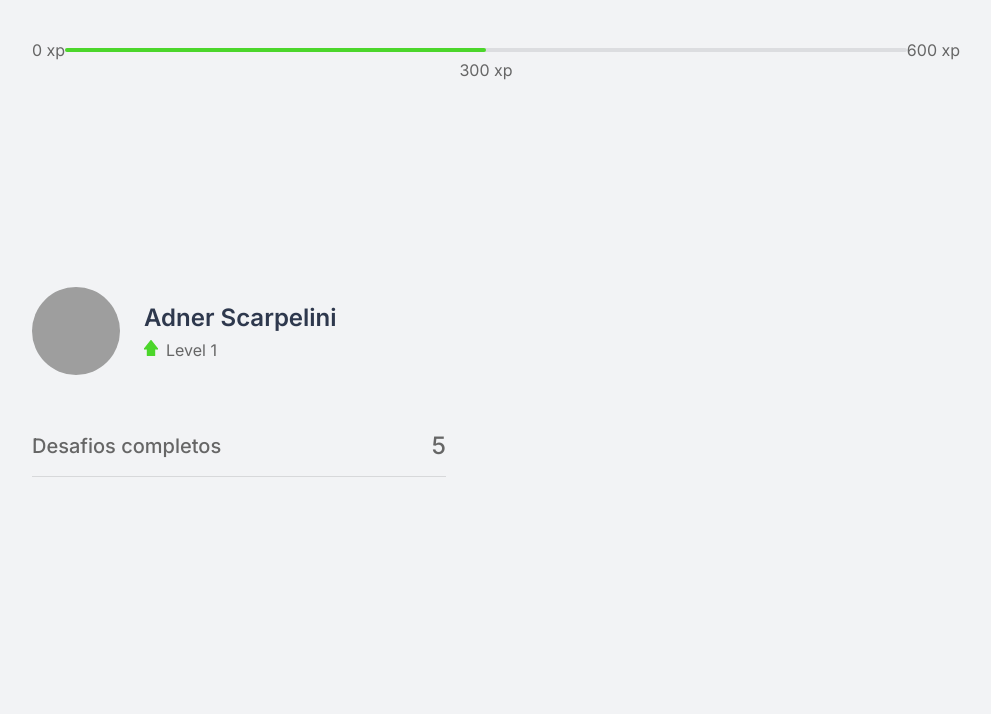
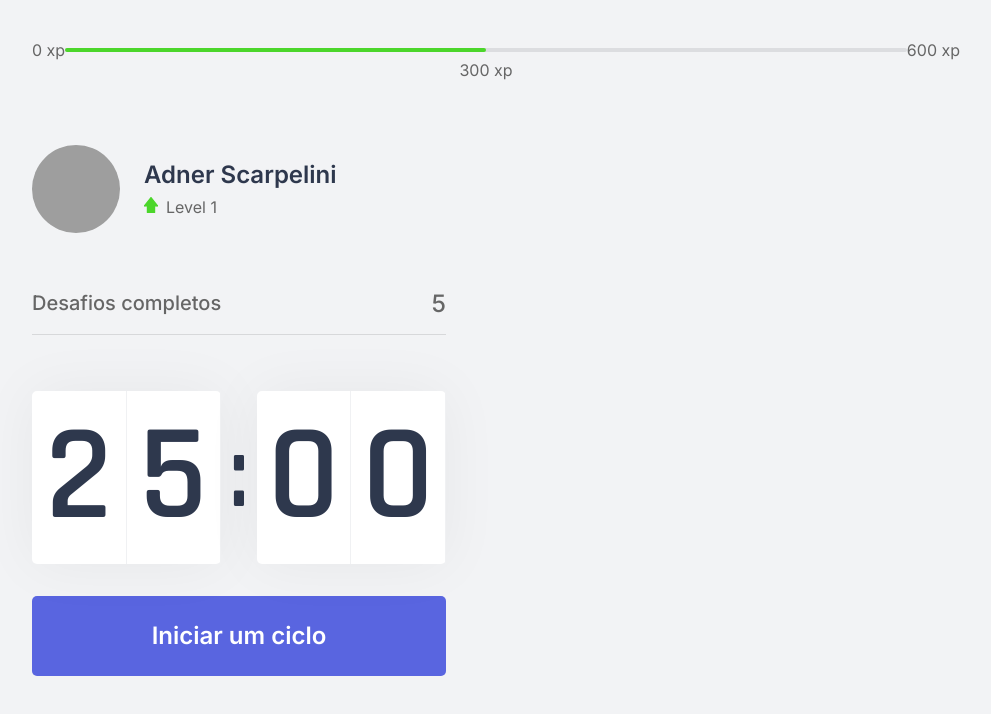
Before and after one commit to adnerscarpelini/nlw4-moveit-next, a Next.js app: page / in a window 1280 px wide. Shown: the top 714 px of the page, without its empty margins (144-1135 px from the left). Built offline with nearby package versions, Linux system fonts and the light colour scheme; grey boxes are pictures that could not be loaded.

Commit message:
Componente Countdown

```diff
--- /dev/null
+++ b/src/components/Countdown.tsx
@@ -0,0 +1,24 @@
+import styles from '../styles/components/Countdown.module.css';
+
+export function Countdown() {
+    return (
+        <div>
+            <div className={styles.countdownContainer}>
+                <div>
+                    <span>2</span>
+                    <span>5</span>
+                </div>
+                <span>:</span>
+                <div>
+                    <span>0</span>
+                    <span>0</span>
+                </div>
+            </div>
+
+            <button type="button" className={styles.countdownButton}>
+                Iniciar um ciclo
+            </button>
+
+        </div>
+    )
+}
--- a/src/pages/_document.tsx
+++ b/src/pages/_document.tsx
@@ -9,6 +9,7 @@
         return (
             <Html>
                 <Head>
+                    <link rel="shortcut icon" href="favicon.png" type="image/png" />
                     <link rel="preconnect" href="https://fonts.gstatic.com" />
                     <link href="https://fonts.googleapis.com/css2?family=Inter:wght@400;500;600&family=Rajdhani:wght@600&display=swap" rel="stylesheet" />
                 </Head>
--- a/src/pages/index.tsx
+++ b/src/pages/index.tsx
@@ -1,18 +1,27 @@
 
 import { CompletedChallanges } from "../components/CompletedChallanges";
+import { Countdown } from "../components/Countdown";
 import { ExperienceBar } from "../components/ExperienceBar";
 import { Profile } from '../components/Profile';
+
+import Head from 'next/head';
+
 import styles from '../styles/pages/Home.module.css';
 
 export default function Home() {
   return (
     <div className={styles.container}>
+      <Head>
+        <title>Início | move.it</title>
+      </Head>
+
       <ExperienceBar />
 
       <section>
         <div>
           <Profile />
           <CompletedChallanges />
+          <Countdown />
         </div>
         <div></div>
       </section>
--- /dev/null
+++ b/src/styles/components/Countdown.module.css
@@ -0,0 +1,65 @@
+.countdownContainer{
+    display: flex;
+    align-items: center;
+    font-family: Rajdhani;
+    font-weight: 600;
+    color: var(--title);
+}
+
+.countdownContainer > div {
+    flex: 1;
+
+    display: flex;
+    align-items: center;
+    justify-content: space-evenly;
+
+    background: var(--white);
+    box-shadow: 0 0 60px rgba(0, 0, 0, 0.05);
+    border-radius: 5px;
+    font-size: 8.5rem;
+    text-align: center;
+}
+
+.countdownContainer > div span {
+    flex: 1;
+}
+
+.countdownContainer > div span:first-child {
+    border-right: 1px solid #f0f1f3;
+}
+
+.countdownContainer > div span:last-child {
+    border-right: 1px solid #f0f1f3;
+}
+
+
+.countdownContainer > span {
+    font-size: 6.25rem;
+    margin: 0 0.5rem;
+}
+
+.countdownButton {
+    width: 100%;
+    height: 5rem;
+
+    margin-top: 2rem;
+
+    display: flex;
+    align-items: center;
+    justify-content: center;
+
+    border: 0;
+    border-radius: 5px;
+
+    background: var(--blue);
+    color: var(--white);
+
+    font-size: 1.5rem;
+    font-weight: 600;
+
+    transition: background-color 0.2s;
+}
+
+.countdownButton:hover {
+    background: var(--blue-dark);
+}
```
